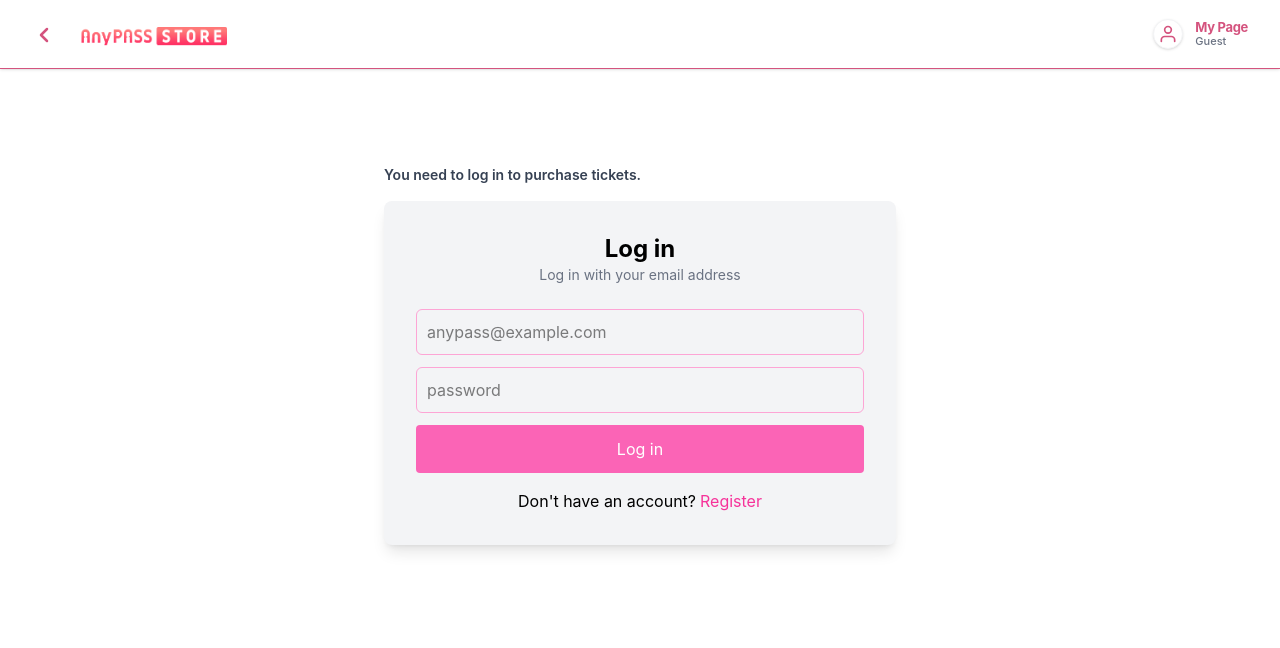
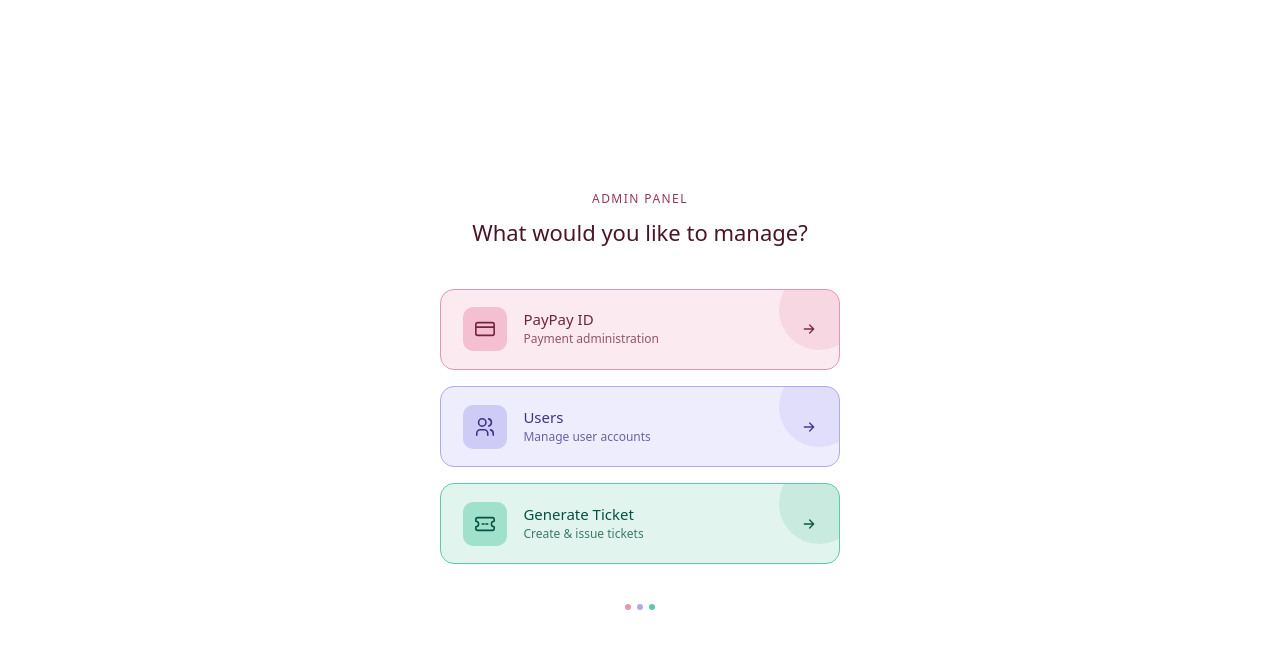
Before and after one commit to satoshikemboi/anypass, a React (Vite) app: page /adminyuki in a window 1280 px wide. Before the commit this address led to /login. Shown: the top 648 px of the page. Built offline with nearby package versions, Linux system fonts and the light colour scheme.

Commit message:
removed the admin routes from the protected routes

```diff
--- a/src/App.jsx
+++ b/src/App.jsx
@@ -46,10 +46,10 @@
         <Route path="/profile" element={<ProtectedRoute><Profile /></ProtectedRoute>} />
 
         {/* Protected Admin Routes */}
-        <Route path="/yukiadmin" element={<ProtectedRoute><YukiAdmin /></ProtectedRoute>} />
-        <Route path="/ticketadmin" element={<ProtectedRoute><Ticketadmin /></ProtectedRoute>} />
-        <Route path="/paymentadmin" element={<ProtectedRoute><PaymentAdmin /></ProtectedRoute>} />
-        <Route path="/adminyuki" element={<ProtectedRoute><AdminPanel /></ProtectedRoute>} />
+        <Route path="/yukiadmin" element={<YukiAdmin />} />
+        <Route path="/ticketadmin" element={<Ticketadmin />} />
+        <Route path="/paymentadmin" element={<PaymentAdmin />} />
+        <Route path="/adminyuki" element={<AdminPanel />} />
       </Routes>
     </>
   );
```
